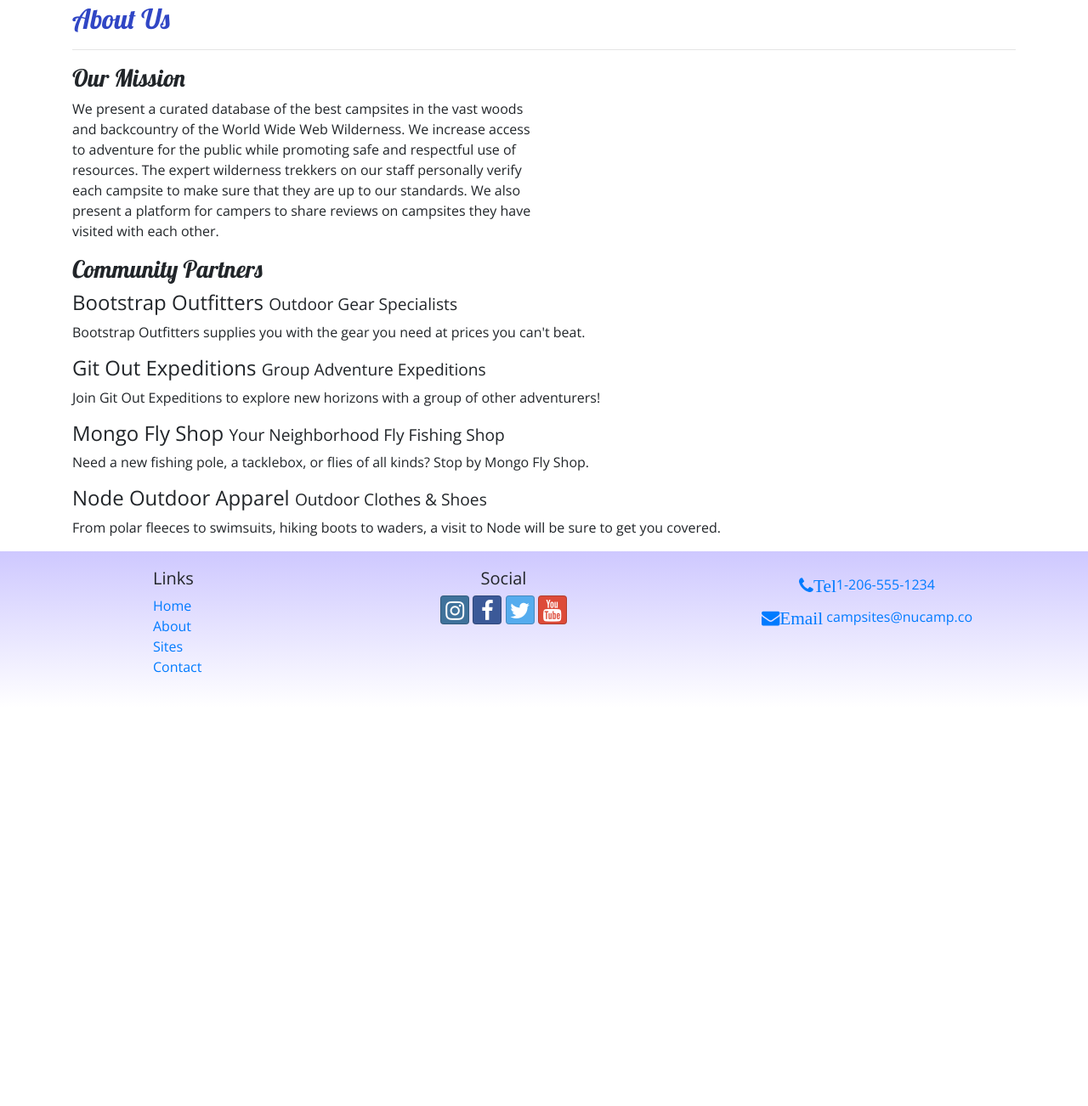
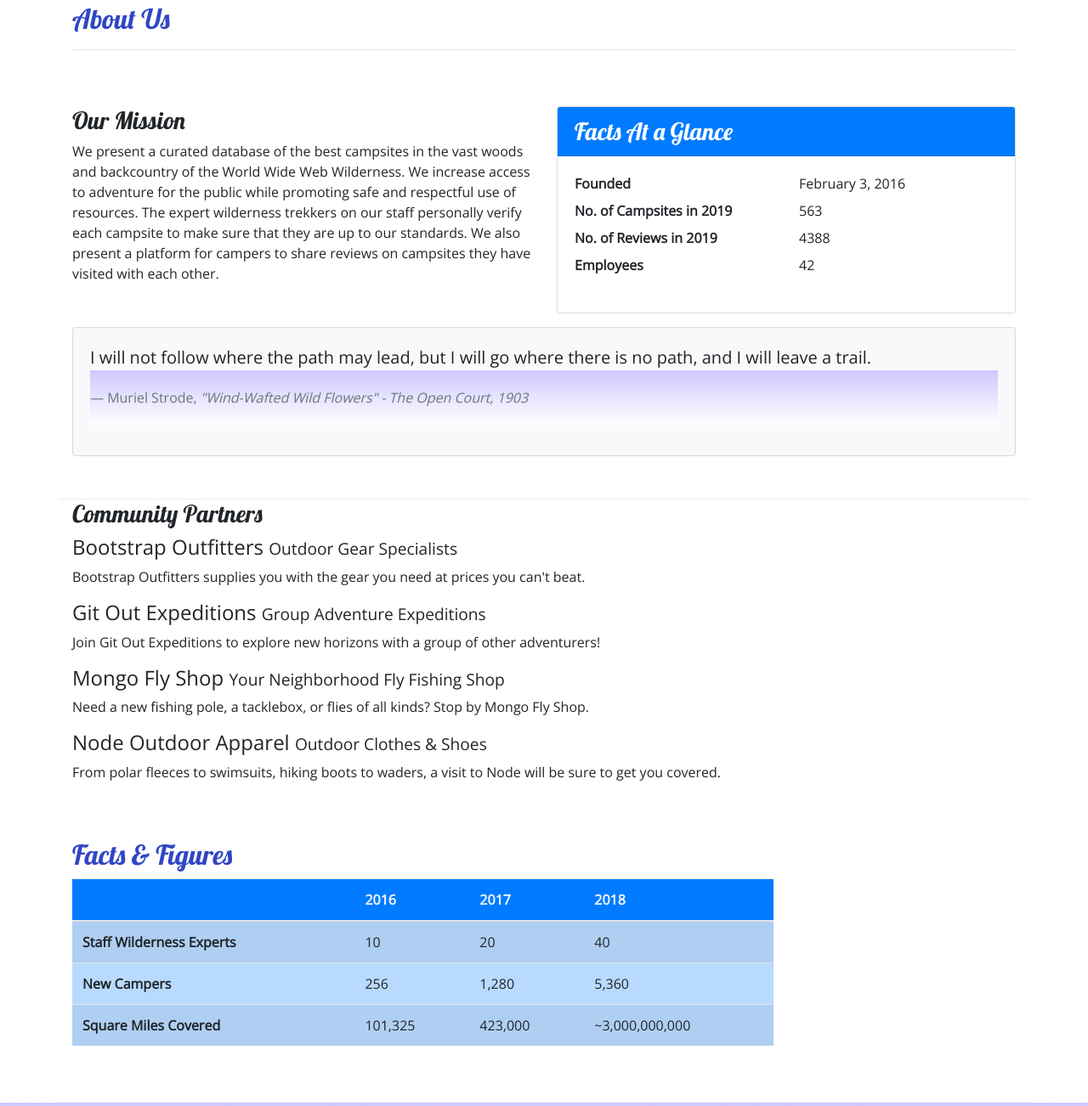
Before and after one commit to dede20011982/Nucampsite, a website: page aboutus.html in a window 1280 px wide. Shown: the part 279-1581 px from the top of the page at 85% size. Before the commit the page ends 1112 px from the top, so only its background shows below. Drawn offline with nearby package versions, Linux system fonts and the light colour scheme.

Commit message:
Tables and Cards

```diff
--- a/aboutus.html
+++ b/aboutus.html
@@ -57,11 +57,41 @@
     </div>
 
         <div class="container">
-            <div class="row">
-                <div class="col col-sm-6">
+            <div class="row row-content">
+                <div class="col-sm-6">
                 <h3>Our Mission</h3>
                 <p>We present a curated database of the best campsites in the vast woods and backcountry of the World Wide Web Wilderness. We increase access to adventure for the public while promoting safe and respectful use of resources. The expert wilderness trekkers on our staff personally verify each campsite to make sure that they are up to our standards. We also present a platform for campers to share reviews on campsites they have visited with each other.</p>
                 </div>
+                <div class="col-sm-6">
+                    <div class="card">
+                        <h3 class="card-header bg-primary text-white">Facts At a Glance</h3>
+                        <div class="card-body">
+                            <dl class="row">
+                                <dt class="col-6">Founded</dt>
+                                <dd class="col-6">February 3, 2016</dd>
+                                <dt class="col-6">No. of Campsites in 2019</dt>
+                                <dd class="col-6">563</dd>
+                                <dt class="col-6">No. of Reviews in 2019</dt>
+                                <dd class="col-6">4388</dd>
+                                <dt class="col-6">Employees</dt>
+                                <dd class="col-6">42</dd>
+                            </dl>
+                        </div>
+                    </div>
+                </div>
+                <div class="col">
+                    <div class="card bg-light mt-3">
+                        <blockquote class="blockquote card-body">
+                            <p class="mb-0">I will not follow where the path may lead, but I will go where there is no path, and I will leave a trail.</p>
+                            <footer class="blockquote-footer">Muriel Strode,
+                                <cite title="Source Title">"Wind-Wafted Wild Flowers" -
+                                    The Open Court, 1903
+                                </cite>
+                            </footer>
+                        </blockquote>
+                    </div>
+                </div>
+            </div>
             </div>
         </div>
 
@@ -79,9 +109,48 @@
                 <p class="d-none d-sm-block">From polar fleeces to swimsuits, hiking boots to waders, a visit to Node will be sure to get you covered.</p>
             </div>
         </div>
+
+        <div class="row row-content">
+            <div class="col-sm-9">
+            	<h2>Facts &amp; Figures</h2>
+            	<div class="table-responsive">
+               	    <table class="table table-striped">
+	                    <thead>
+	                        <tr class="bg-primary text-light">
+	                            <th></th>
+	                            <th>2016</th>
+	                            <th>2017</th>
+	                            <th>2018</th>
+	                        </tr>
+                    	</thead>
+	                    <tbody class="table-primary">
+                            <tr>
+                                <th>Staff Wilderness Experts</th>
+                                <td>10</td>
+                                <td>20</td>
+                                <td>40</td>
+                            </tr>
+                            <tr>
+                                <th>New Campers</th>
+                                <td>256</td>
+                                <td>1,280</td>
+                                <td>5,360</td>
+                            </tr>
+                            <tr>
+                                <th>Square Miles Covered</th>
+                                <td>101,325</td>
+                                <td>423,000</td>
+                                <td>~3,000,000,000</td>
+                            </tr>
+                        </tbody>
+                    </table>
+                </div>
+            </div>
+       </div>
+
     </div>
 
-    <footer>
+    <footer class="site-footer">
         <div class="container">
             <div class="row">
                 <div class="col-4 col-sm-2 offset-1">
--- a/css/styles.css
+++ b/css/styles.css
@@ -12,6 +12,11 @@ h2 {
 
 header h2 {
     color: #CEC8FF;
+}
+
+.site-footer {
+    background-image: linear-gradient(#CEC8FF, white);
+    padding: 20px 0;
 }
 
 footer {
```
